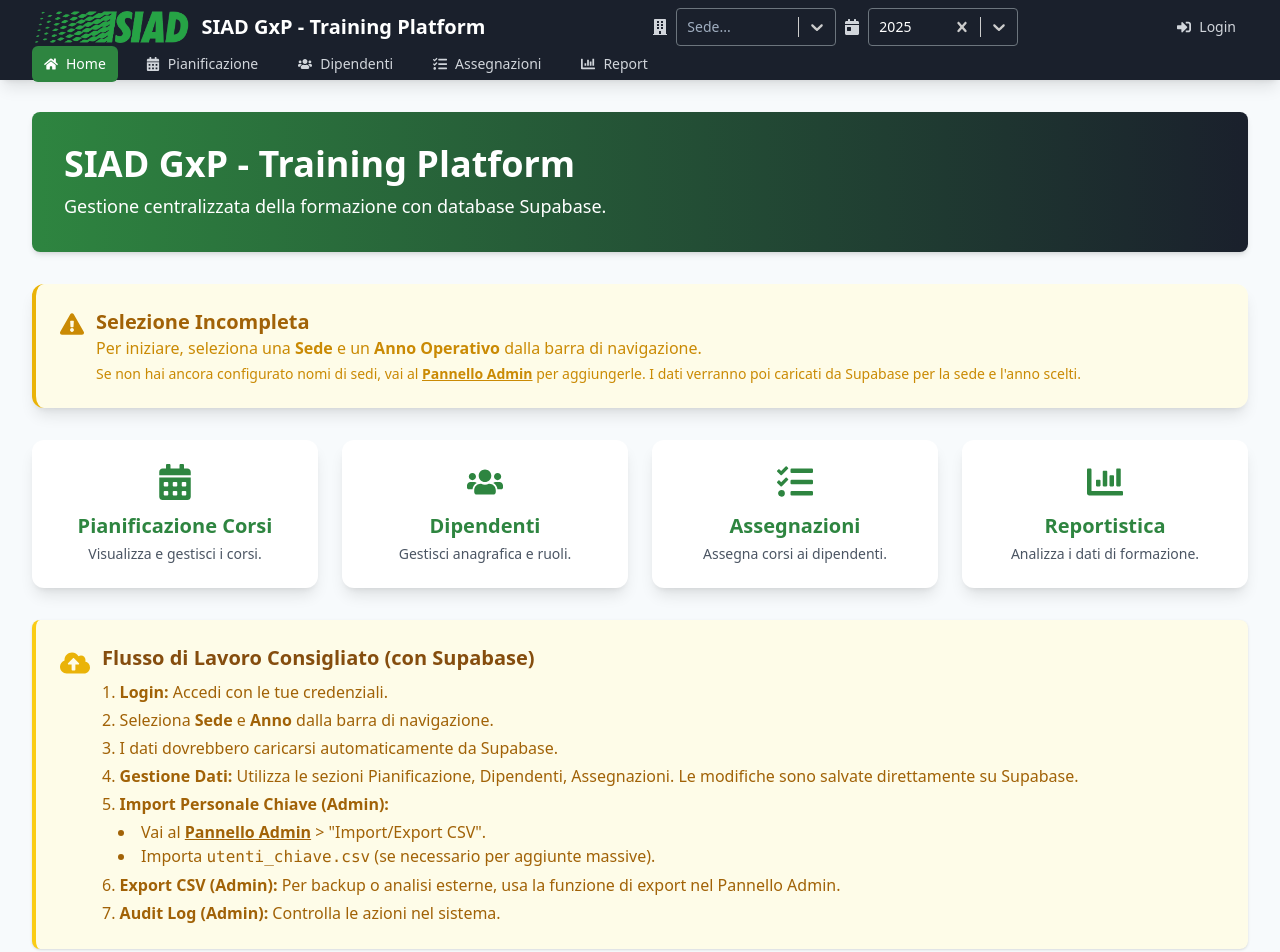
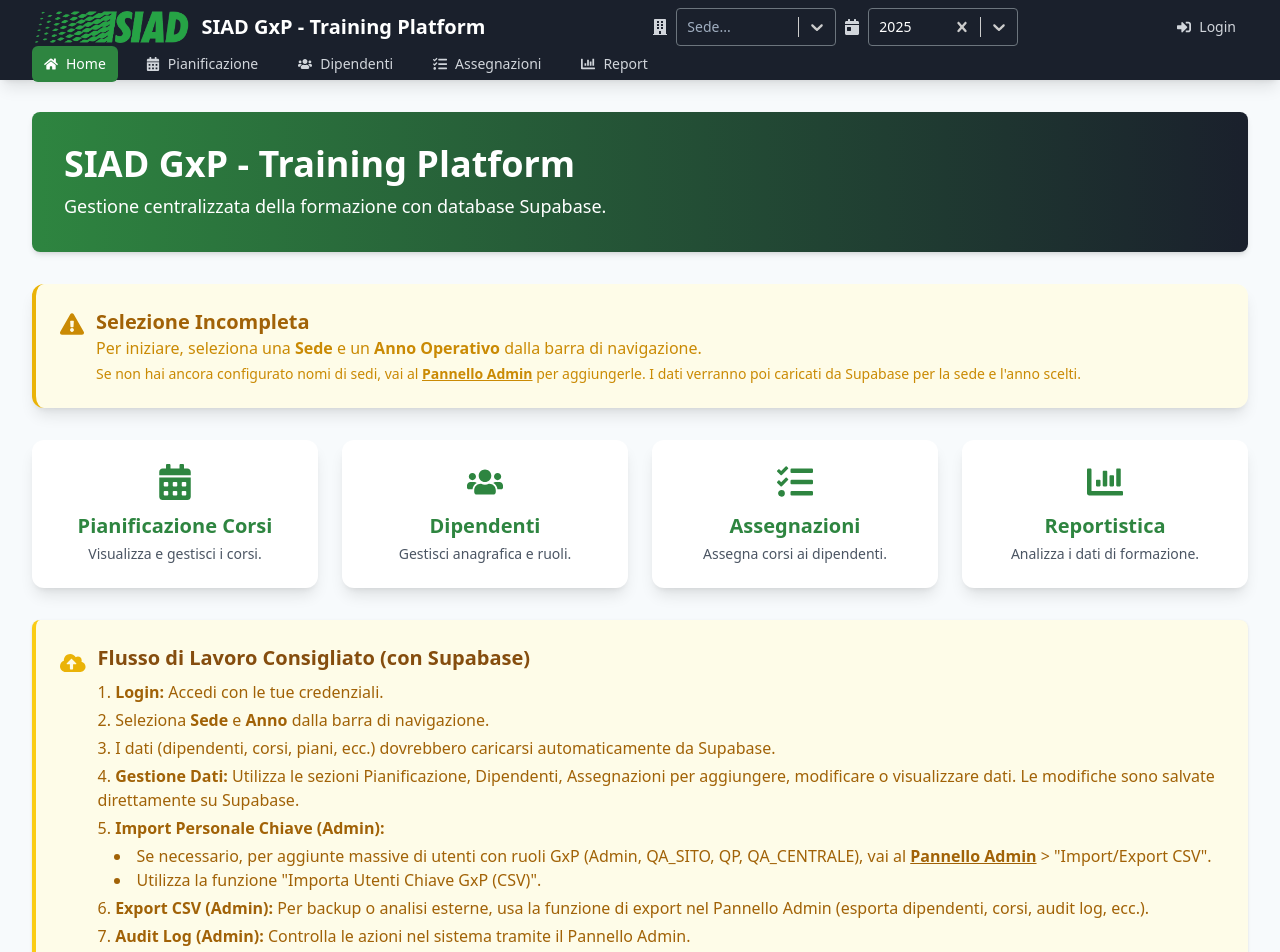
Before and after one commit to katergaris/SIAD, a React (Vite) app: page /assegnazioni in a window 1280 px wide. Shown: the top 952 px of the page. Built offline with nearby package versions, Linux system fonts and the light colour scheme; no server answers; the database is empty.

Commit message:
Update HomePage.tsx

```diff
--- a/pages/HomePage.tsx
+++ b/pages/HomePage.tsx
@@ -89,7 +89,7 @@
                     <p className="text-sm text-orange-600 mt-1">
                         Assicurati di avere una connessione internet. I dati dovrebbero caricarsi automaticamente. Se i dati mancano completamente nel database per questa sede/anno,
                         vai nelle rispettive pagine (Pianificazione, Dipendenti, Assegnazioni) per aggiungerli.
-                        L'import CSV di massa per queste entità è per casi specifici tramite il <Link to="/admin" className="font-semibold underline hover:text-orange-800">Pannello Admin</Link>.
+                        Se necessario, gli utenti chiave (come Admin, QP) possono essere importati tramite CSV nel <Link to="/admin" className="font-semibold underline hover:text-orange-800">Pannello Admin</Link>.
                     </p>
                 </div>
             </div>
@@ -148,16 +148,16 @@
             <ol className="list-decimal list-inside space-y-1">
               <li><strong>Login:</strong> Accedi con le tue credenziali.</li>
               <li>Seleziona <strong>Sede</strong> e <strong>Anno</strong> dalla barra di navigazione.</li>
-              <li>I dati dovrebbero caricarsi automaticamente da Supabase.</li>
-              <li><strong>Gestione Dati:</strong> Utilizza le sezioni Pianificazione, Dipendenti, Assegnazioni. Le modifiche sono salvate direttamente su Supabase.</li>
+              <li>I dati (dipendenti, corsi, piani, ecc.) dovrebbero caricarsi automaticamente da Supabase.</li>
+              <li><strong>Gestione Dati:</strong> Utilizza le sezioni Pianificazione, Dipendenti, Assegnazioni per aggiungere, modificare o visualizzare dati. Le modifiche sono salvate direttamente su Supabase.</li>
               <li><strong>Import Personale Chiave (Admin):</strong>
                 <ul className="list-disc list-inside pl-4 mt-1">
-                    <li>Vai al <Link to="/admin" className="font-semibold underline hover:text-yellow-800">Pannello Admin</Link> &gt; "Import/Export CSV".</li>
-                    <li>Importa <code>utenti_chiave.csv</code> (se necessario per aggiunte massive).</li>
+                    <li>Se necessario, per aggiunte massive di utenti con ruoli GxP (Admin, QA_SITO, QP, QA_CENTRALE), vai al <Link to="/admin" className="font-semibold underline hover:text-yellow-800">Pannello Admin</Link> &gt; "Import/Export CSV".</li>
+                    <li>Utilizza la funzione "Importa Utenti Chiave GxP (CSV)".</li>
                 </ul>
               </li>
-              <li><strong>Export CSV (Admin):</strong> Per backup o analisi esterne, usa la funzione di export nel Pannello Admin.</li>
-              <li><strong>Audit Log (Admin):</strong> Controlla le azioni nel sistema.</li>
+              <li><strong>Export CSV (Admin):</strong> Per backup o analisi esterne, usa la funzione di export nel Pannello Admin (esporta dipendenti, corsi, audit log, ecc.).</li>
+              <li><strong>Audit Log (Admin):</strong> Controlla le azioni nel sistema tramite il Pannello Admin.</li>
             </ol>
           </div>
         </div>
```
